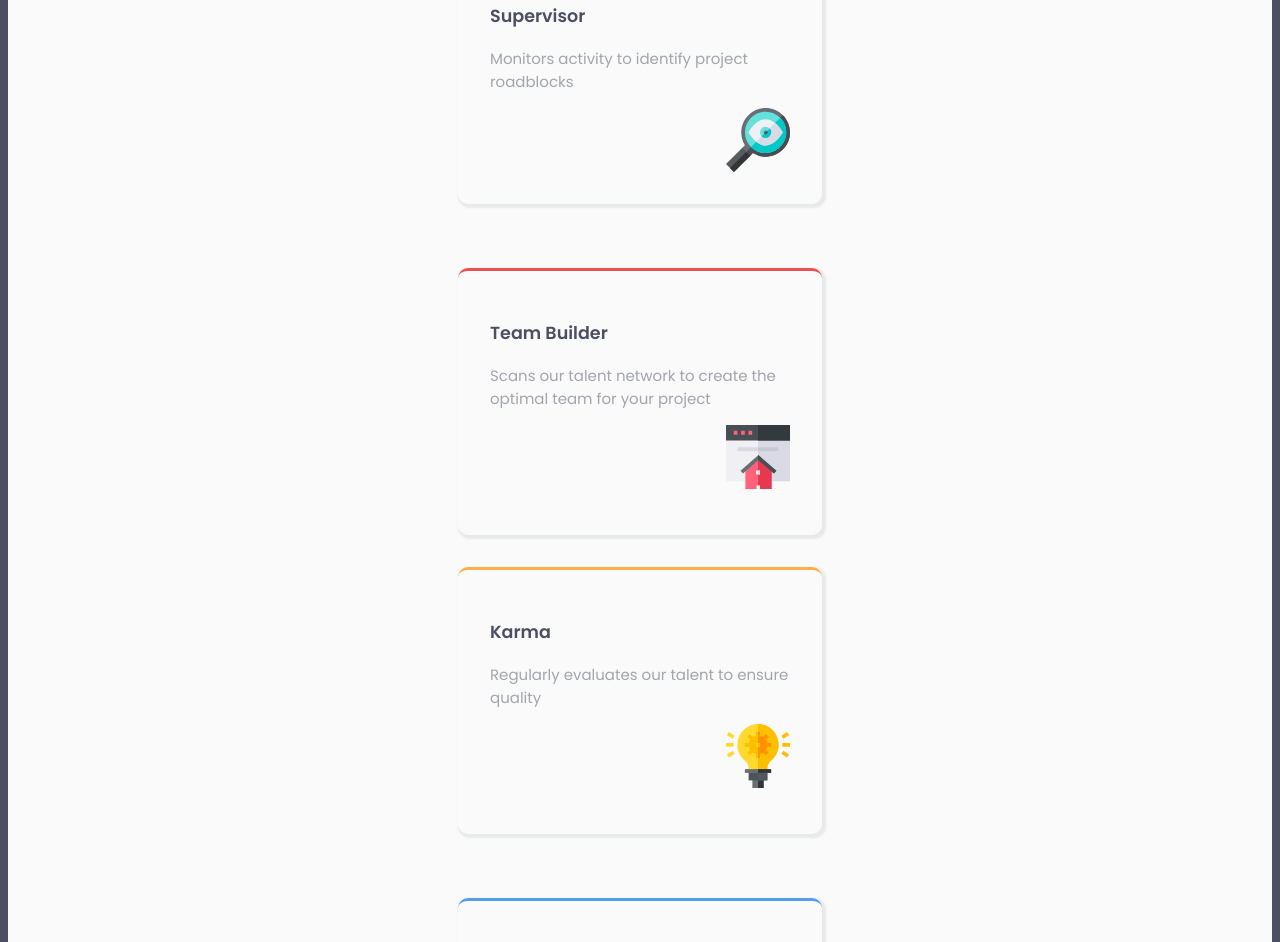
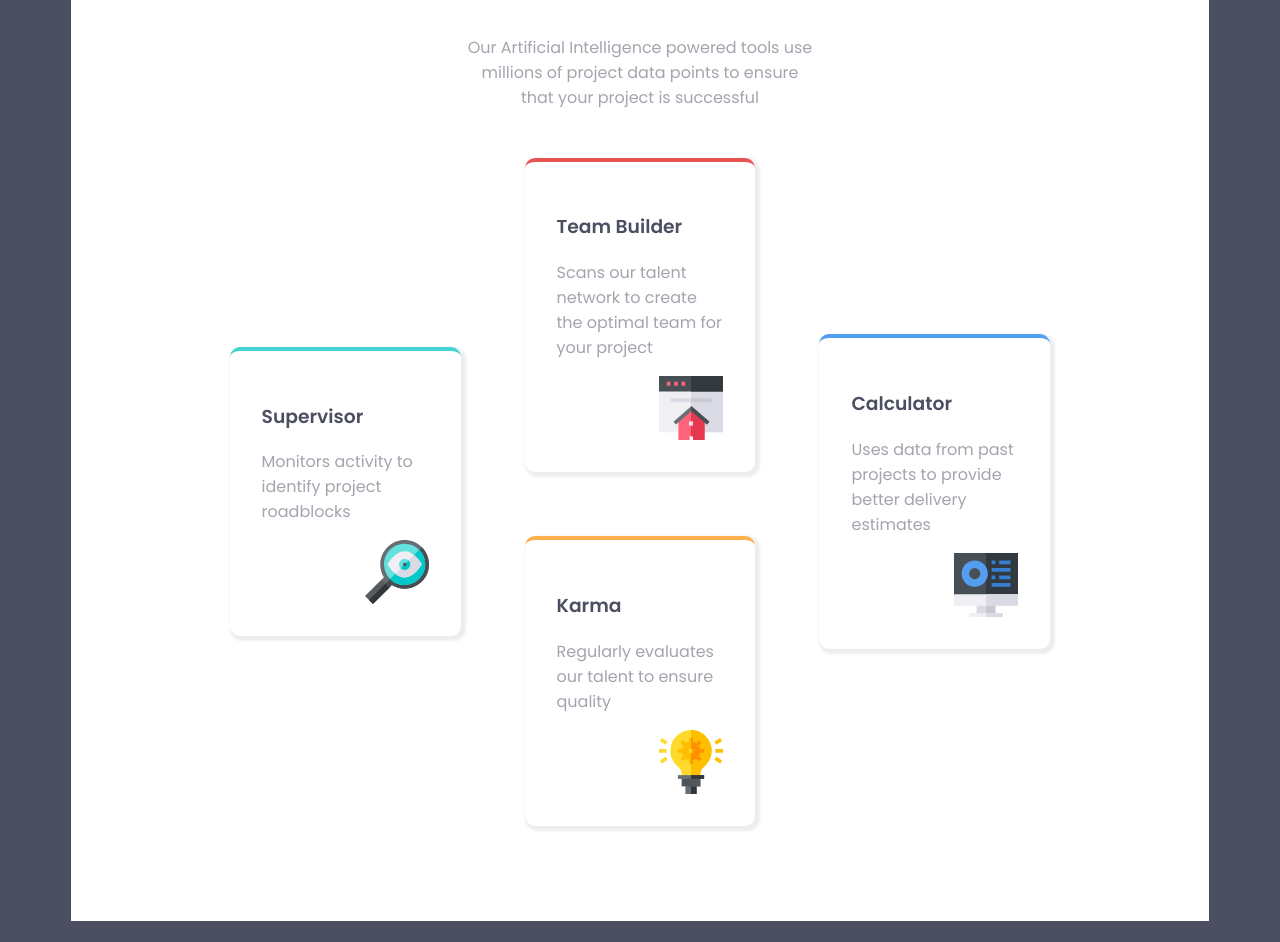
Before and after one commit to pvcodes2020/four-card-feature-section-master, a plain HTML site: page four-card-feature-section-master/index.html in a window 1280 px wide. Shown: the part 324-1266 px from the top of the page. Drawn offline with Linux system fonts and the light colour scheme.

Commit message:
Fixed some errors

```diff
--- a/four-card-feature-section-master/index.html
+++ b/four-card-feature-section-master/index.html
@@ -23,42 +23,43 @@
     </style>
   </head>
 
-  <body>
+  <body class="center">
     <div class="main">
-      <div class="header">
+      <div class="header center">
         <h1 class="top-heading">Reliable, efficient delivery<br /><strong>Powered by Technology</strong></h1>
-        <p>Our Artificial Intelligence powered tools use millions of project data <br/> points
+        <p class="sub-heading ">Our Artificial Intelligence powered tools use millions of project data points
           to ensure that your project is successful</p>
       </div>
-      <div class="container">
-        <div class="card">
+      <div class="container center">
+        <div class="column">
+          <div class="card card1">
             <h3 class="title"> Supervisor </h3>
             <p>Monitors activity to identify project roadblocks</p>
             <img src="images/icon-supervisor.svg" alt="">
           </div>
+        </div>
         <div class="column">
-        <div class="card">
+          <div class="card card2">
             <h3 class="title"> Team Builder </h3>
             <p>Scans our talent network to create the optimal team for your project</p>
             <img src="images/icon-team-builder.svg" alt="">
           </div>
 
-        <div class="card">
+          <div class="card card3">
             <h3 class="title"> Karma </h3>
             <p>Regularly evaluates our talent to ensure quality</p>
             <img src="images/icon-karma.svg" alt="">
           </div>
         </div>
-        <div class="card">
+        <div class="column">
+          <div class="card card4">
             <h3 class="title"> Calculator </h3>
             <p>Uses data from past projects to provide better delivery estimates</p>
             <img src="images/icon-calculator.svg" alt="">
           </div>
         </div>
       </div>
-
-
-
+    </div>
     <footer>
       <p class="attribution">
         Challenge by <a href="https://www.frontendmentor.io?ref=challenge" target="_blank">Frontend Mentor</a>.
--- a/four-card-feature-section-master/mystyles.css
+++ b/four-card-feature-section-master/mystyles.css
@@ -1,81 +1,92 @@
 @import url('https://fonts.googleapis.com/css2?family=Poppins:wght@200;400;600&display=swap');
 
-body{
+body {
   font-family: 'Poppins', sans-serif;
-    font-size: 15px;
   font-weight: 400;
-    color:  hsl(229, 6%, 66%);
+  color: hsl(229, 6%, 66%);
+  background: hsl(234, 12%, 34%);
+  flex-direction: column;
+}
+.center{
+  display: flex;
   justify-content: center;
-    align-self: center;
-
-    background: hsl(234, 12%, 34%);;
+  align-items:center;
 }
-.main{
+.main {
   display: flex;
   flex-direction: column;
   text-align: center;
-    background:white;
-    padding:5% 10%;
-    margin:5%;
+  background: white;
+  padding: 5% 10%;
+  margin: 5%;
 }
-h1, h3{
+.header{
+  flex-direction: column;
+}
+h1,
+h3 {
   color: hsl(234, 12%, 34%);
 }
- .top-heading{
+.top-heading {
   font-weight: 200;
-    font-size:40px;
+  font-size: 3rem;
+}
+.sub-heading{
+  max-width:40%;
+}
+.container {
+  position: relative;
+  flex-flow: row;
+  flex:1;
+}
+.column {
+  display: flex;
+  flex-direction: column;
+  flex:1;
+}
+.card h3, .card p{
+  text-align: left;
+}
+img {
+  float: right;
+}
+.card{
+  margin: 2em;
+  padding: 2em 2em;
+  border-radius: 10px;
+  box-shadow: 0.15em 0.15em 0.15em 0.15em hsla(229, 6%, 66%, 0.205);
+}
+.card1 {
+  border-top: 4px solid hsl(180, 62%, 55%);
 }
 
-.container{
-    display: flex;
-    position: relative;
-    justify-content:center;
-    align-items: center;
-    flex-direction:row nowrap;
+.column .card2 {
+  border-top: 4px solid hsl(0, 78%, 62%);
 }
-.card{
-    margin:2rem;
-    padding:2rem;
-    border-radius: 10px;
-    width:300px;
-    height:200px;
-    text-align: left;
-    box-shadow: 2px 2px 2px 2px  hsla(229, 6%, 66%, 0.205);
+.column .card3 {
+  border-top: 4px solid hsl(34, 97%, 64%);
 }
-img{
-    float:right;
+.column .card4 {
+  border-top: 4px solid hsl(212, 86%, 64%);
 }
-.card:nth-child(1){
-    border-top: 3px solid hsl(180, 62%, 55%)
+@media (max-width:480px) {
+  .top-heading {
+  font-size: 1.8rem;
   }
-.column .card:nth-child(1){
-    border-top: 3px solid hsl(0, 78%, 62%);
+  .sub-heading{
+    max-width:80%;
   }
-.column .card:nth-child(2){
-    border-top: 3px solid  hsl(34, 97%, 64%);
-}
-.card:nth-child(3){
-    border-top: 3px solid hsl(212, 86%, 64%);
-}
-@media(min-width:375px) and (max-width:1440px)
-{
 
-    .main{
-        margin:0%;
-        padding:0%;
+  .main {
+    margin: 0%;
+    padding: 0%;
     display: flex;
     flex-direction: column;
     text-align: center;
     background: hsl(0, 0%, 98%);
   }
-    .container{
-        display: flex;
+  .container {
     position: relative;
-        justify-content:center;
-        align-items: center;
     flex-direction: column;
   }
-    .card{
-        flex:100%;
 }
-}
```
Lines whose indentation alone changed are shown as unchanged.
